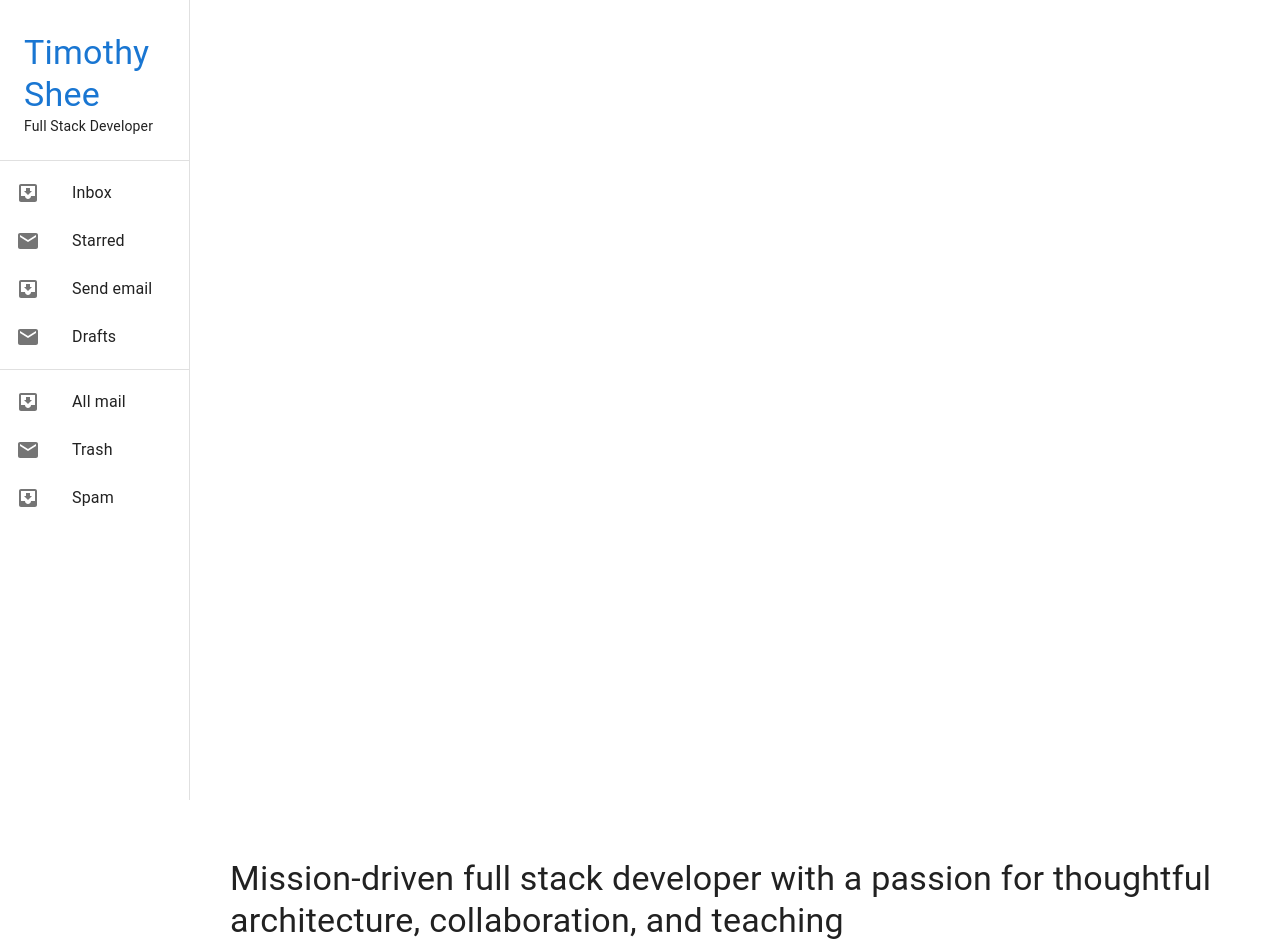
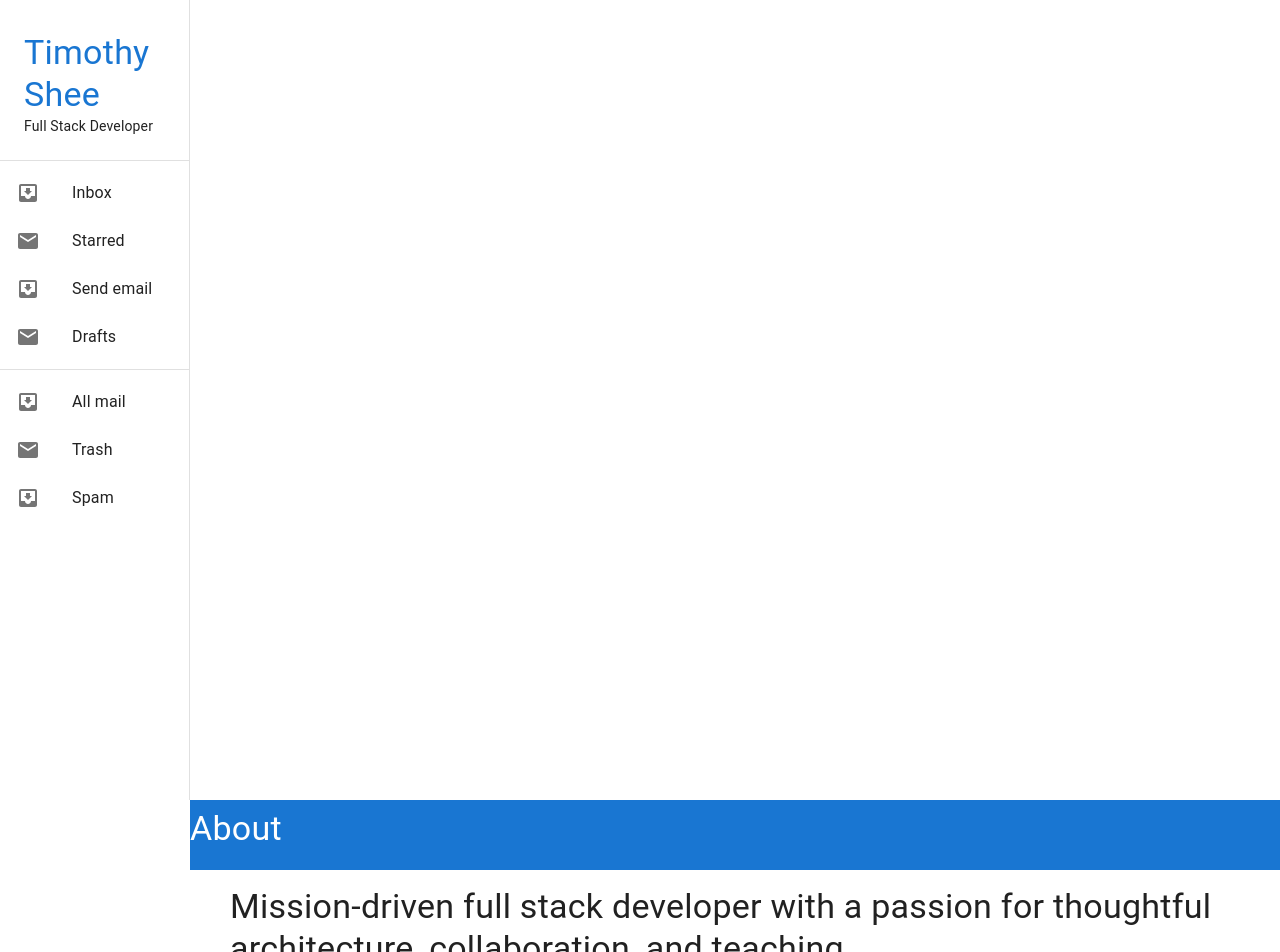
Before and after one commit to Borghese-Gladiator/react-material-ui-portfolio, a React (Create React App) app: page / in a window 1280 px wide. Shown: the top 952 px of the page. Built offline with nearby package versions, Linux system fonts and the light colour scheme.

Commit message:
Use theme primary styling

```diff
--- a/src/components/SectionHeader.jsx
+++ b/src/components/SectionHeader.jsx
@@ -1,15 +1,20 @@
 import { Typography } from '@mui/material';
 import { styled } from '@mui/material/styles';
 
-const CustomTitle = styled(Typography)(({ theme }) => ({
+const StyledDiv = styled('div')(({ theme }) => ({
+  backgroundColor: theme.palette.primary.main,
   color: theme.palette.primary.contrastText,
+  paddingTop: theme.spacing(1),
+  paddingBottom: theme.spacing(1)
 }));
 
-const SectionHeader = ({ children }) => {
+const SectionHeader = ({ children, theme }) => {
   return (
-    <CustomTitle variant="h4" gutterBottom component="div">
-      {children}
-    </CustomTitle>
+    <StyledDiv>
+      <Typography variant="h4" gutterBottom component="div">
+        {children}
+      </Typography>
+    </StyledDiv>
   )
 }
 
```
